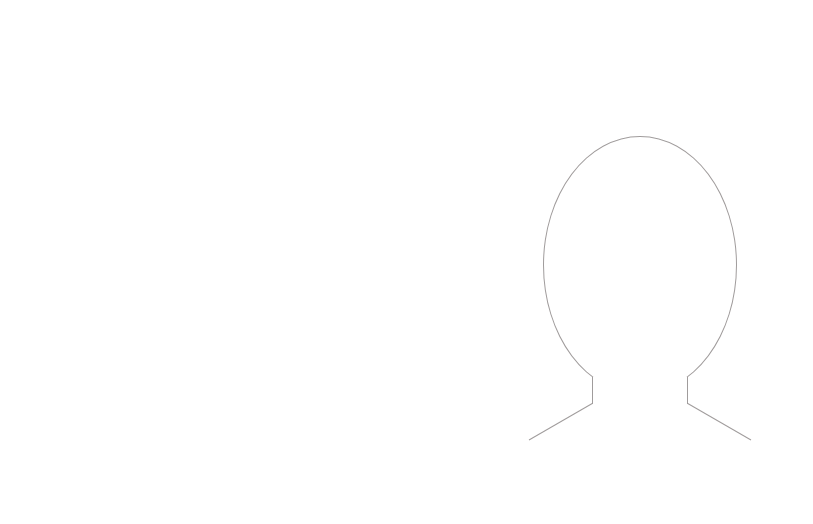
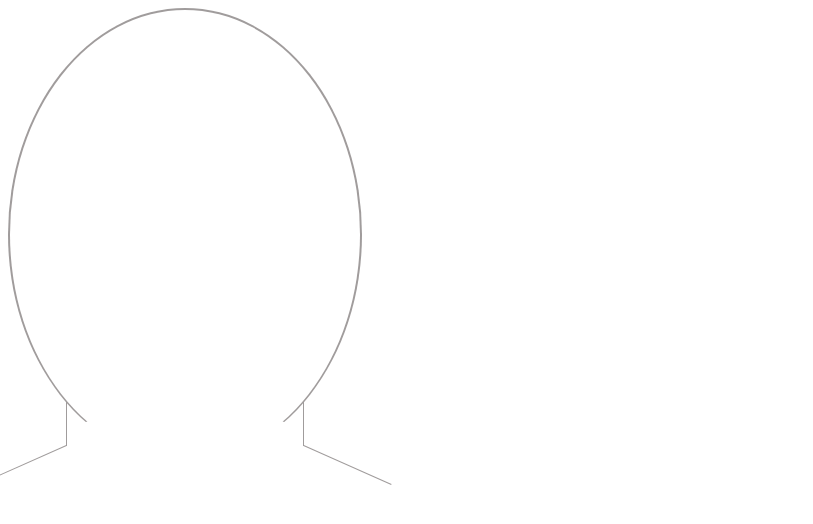
Before and after one commit to cheekezie/fashola_face, a plain HTML site: page index.html in a window 1280 px wide. Shown: the whole page, without its empty margins (0-813 px from the left). Drawn offline with Linux system fonts and the light colour scheme.

Commit message:
agent update

```diff
--- a/index.html
+++ b/index.html
@@ -1,10 +1,12 @@
 <!DOCTYPE html>
 <html>
+
 <head>
     <meta charset="utf-8">
     <title>Share button</title>
-    <link rel="stylesheet" href="/style.css">
+    <link rel="stylesheet" href="./style.css">
 </head>
+
 <body>
     <div class="wrapper">
         <span class="face">
@@ -15,4 +17,5 @@
 
     </div>
 </body>
+
 </html>
--- a/style.css
+++ b/style.css
@@ -1,28 +1,14 @@
-body {
-  display: -webkit-box;
-  display: -ms-flexbox;
+.wrapper {
     display: flex;
-  -webkit-box-pack: center;
-      -ms-flex-pack: center;
-          justify-content: center;
-}
-
-.wrapper {
-  width: 40rem;
-  text-align: center;
-  padding-top: 8rem;
-  display: -webkit-box;
-  display: -ms-flexbox;
-  display: flex;
-  -webkit-box-pack: center;
-      -ms-flex-pack: center;
-          justify-content: center;
+    width: fit-content;
 }
 
 .wrapper .face {
-  border: 1px solid #a09c9c;
-  padding: 8rem 6rem;
+    width: 350px;
+    height: 450px;
     border-radius: 50%;
+    border: 2px solid #a09c9c;
+    border-bottom: 1px solid transparent;
     position: relative;
 }
 
@@ -30,36 +16,35 @@ body {
     border-left: 1.8px solid #a09c9c;
     border-right: 1.8px solid #a09c9c;
     position: absolute;
-  background: #fff;
     bottom: 0;
-  background: #fff;
-  bottom: -.7rem;
-  left: 25%;
-  right: 25%;
-  height: 1.7rem;
+    background: transparent;
+    bottom: .9rem;
+    left: 16%;
+    right: 16%;
+    height: 2.7rem;
 }
 
-.wrapper .face .neck::before, .wrapper .face .neck::after {
+.wrapper .face .neck::before,
+.wrapper .face .neck::after {
     content: '';
     z-index: -1;
     position: absolute;
-  height: 7rem;
+    height: 6rem;
     background: #a09c9c;
     width: 1px;
-  right: -1rem;
+    right: 0rem;
     bottom: 0;
-  bottom: -4rem;
+    bottom: -4.2rem;
 }
 
 .wrapper .face .neck::after {
-  left: -1rem;
-  -webkit-transform: rotate(60deg);
-          transform: rotate(60deg);
+    left: -2.8rem;
+    -webkit-transform: rotate(66deg);
+    transform: rotate(66deg);
 }
 
 .wrapper .face .neck::before {
-  right: -1rem;
-  -webkit-transform: rotate(-60deg);
-          transform: rotate(-60deg);
+    right: -2.8rem;
+    -webkit-transform: rotate(-66deg);
+    transform: rotate(-66deg);
 }
-/*# sourceMappingURL=style.css.map */
```
Lines whose indentation alone changed are shown as unchanged.
